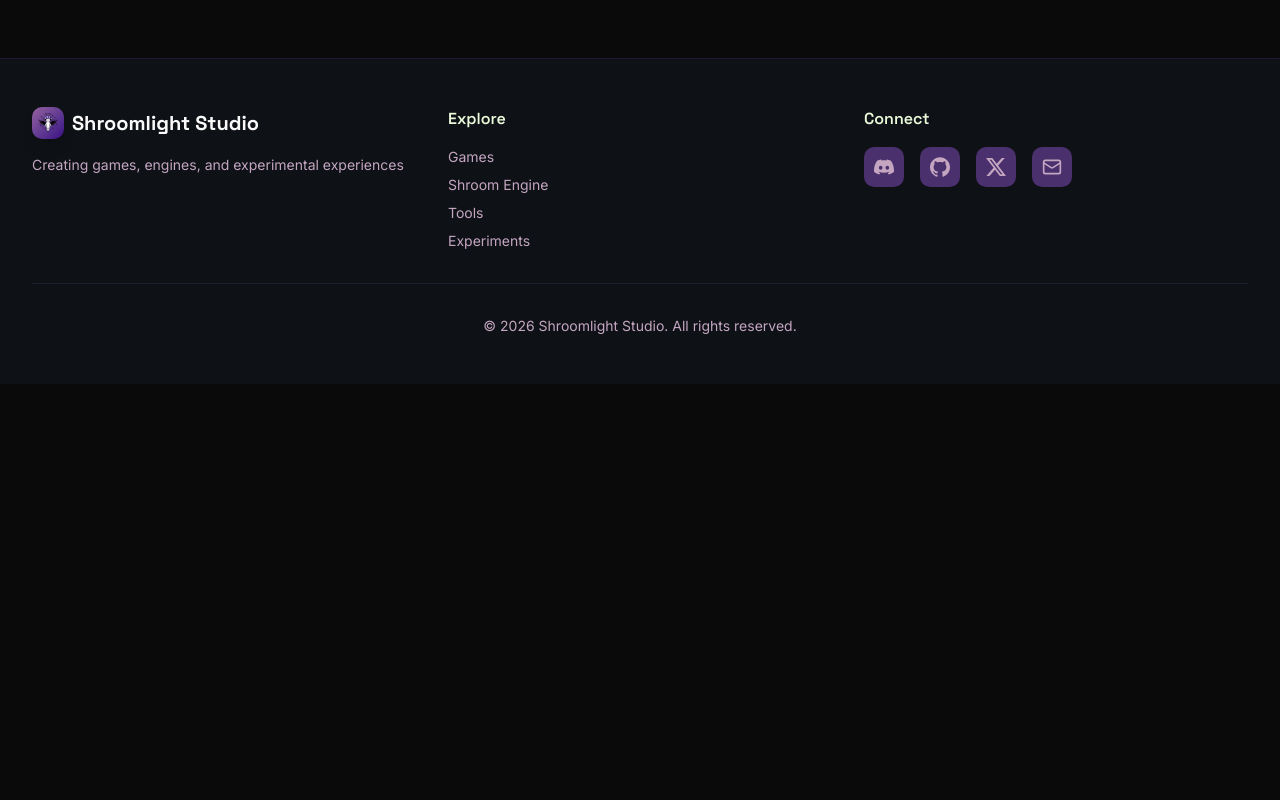
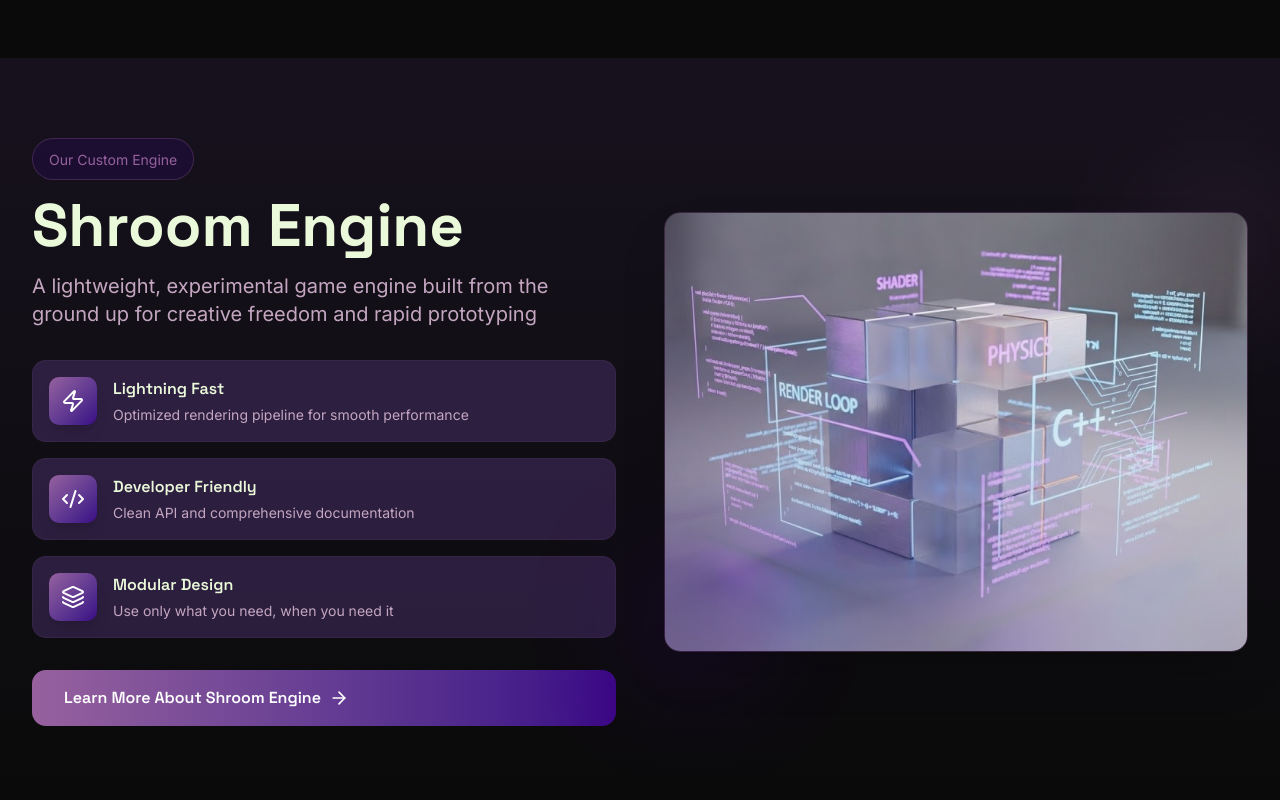
Before and after one commit to Shroomlight-Studio/website, a Next.js app: page / in a window 1280 px wide. Shown: the part 960-1760 px from the top of the page. Before the commit the page ends 1344 px from the top, so only its background shows below. Built offline with nearby package versions, Linux system fonts and the light colour scheme.

Commit message:
engine preview component

```diff
--- /dev/null
+++ b/src/app/components/EnginePreview.tsx
@@ -0,0 +1,125 @@
+"use client";
+
+import { motion } from 'framer-motion';
+import { ArrowRight, Code2, Layers, Zap } from "lucide-react";
+import Link from 'next/link';
+
+export function EnginePreview() {
+    const features = [
+        {
+            icon: Zap,
+            title: 'Lightning Fast',
+            description: 'Optimized rendering pipeline for smooth performance',
+        },
+        {
+            icon: Code2,
+            title: 'Developer Friendly',
+            description: 'Clean API and comprehensive documentation',
+        },
+        {
+            icon: Layers,
+            title: 'Modular Design',
+            description: 'Use only what you need, when you need it',
+        },
+    ];
+
+    return (
+        <section className="py-20 bg-linear-to-b from-(--shroomlight-surface)/20 to-transparent">
+            <div className="max-w-7xl mx-auto px-4 sm:px-6 lg:px-8">
+                <div className="grid grid-cols-1 lg:grid-cols-2 gap-12 items-center">
+                    {/* Left: Content */}
+                    <div className="space-y-8">
+                        {/* Title */}
+                        <div className="space-y-4">
+                            <div className="inline-block px-4 py-2 bg-(--shroomlight-glow)/20 rounded-full border border-(--shroomlight-primary)/30">
+                                <span
+                                className="text-sm text-(--shroomlight-primary)"
+                                style={{ fontFamily: 'var(--font-body)' }}
+                                >
+                                Our Custom Engine
+                                </span>
+                            </div>
+                            <h2
+                                className="text-4xl sm:text-5xl md:text-6xl font-bold text-(--shroomlight-light)"
+                                style={{ fontFamily: 'var(--font-heading)' }}
+                            >
+                                Shroom Engine
+                            </h2>
+                            <p
+                                className="text-lg sm:text-xl text-(--shroomlight-accent-1)"
+                                style={{ fontFamily: 'var(--font-body)' }}
+                            >
+                                A lightweight, experimental game engine built from the ground up for creative freedom and rapid prototyping
+                            </p>
+                        </div>
+
+                        {/* Features */}
+                        <div className="space-y-4">
+                            {features.map((feature, index) => {
+                                const Icon = feature.icon;
+                                return (
+                                <motion.div
+                                    key={feature.title}
+                                    initial={{ opacity: 0, x: -20 }}
+                                    animate={{ opacity: 1, x: 0 }}
+                                    transition={{ delay: index * 0.1 }}
+                                    className="flex items-start gap-4 p-4 rounded-xl bg-(--shroomlight-surface)/50 border border-(--shroomlight-primary)/10 hover:border-(--shroomlight-primary)/30 transition-all"
+                                >
+                                    <div className="w-12 h-12 rounded-lg bg-linear-to-br from-(--shroomlight-primary) to-(--shroomlight-glow) flex items-center justify-center shadow-lg shadow-(--shroomlight-glow)/20 flex-shrink-0">
+                                        <Icon className="w-6 h-6 text-white" />
+                                    </div>
+                                    <div>
+                                        <h4
+                                            className="font-semibold text-(--shroomlight-light) mb-1"
+                                            style={{ fontFamily: 'var(--font-heading)' }}
+                                        >
+                                            {feature.title}
+                                        </h4>
+                                        <p
+                                            className="text-sm text-(--shroomlight-accent-1)"
+                                            style={{ fontFamily: 'var(--font-body)' }}
+                                        >
+                                            {feature.description}
+                                        </p>
+                                    </div>
+                                </motion.div>
+                                );
+                            })}
+                        </div>
+
+                        {/* CTA Button */}
+                        <Link
+                            href="/engine"
+                            className="group px-8 py-4 bg-linear-to-r from-(--shroomlight-primary) to-(--shroomlight-glow) rounded-xl text-white font-semibold flex items-center gap-2 hover:shadow-2xl hover:shadow-(--shroomlight-primary)/50 transition-all hover:scale-105"
+                            style={{ fontFamily: 'var(--font-heading)' }}
+                        >
+                            Learn More About Shroom Engine
+                            <ArrowRight className="w-5 h-5 group-hover:translate-x-1 transition-transform" />
+                        </Link>
+                    </div>
+
+                    {/* Right: Visual */}
+                    <motion.div
+                        initial={{ opacity: 0, scale: 0.9 }}
+                        animate={{ opacity: 1, scale: 1 }}
+                        transition={{ duration: 0.5 }}
+                        className="relative"
+                    >
+                        <div className="relative rounded-2xl overflow-hidden border border-(--shroomlight-primary)/30 shadow-2xl shadow-(--shroomlight-primary)/20 h-96 md:h-110">
+                        <img
+                            src="/enginepreview.jpg"
+                            alt="Shroom Engine"
+                            className="w-full h-full object-cover"
+                        />
+                        <div className="absolute inset-0 bg-linear-to-tr from-(--shroomlight-glow)/20 to-transparent" />
+                        </div>
+
+                        {/* Floating elements */}
+                        <div className="absolute -top-4 -right-4 w-24 h-24 bg-(--shroomlight-primary) rounded-full blur-3xl opacity-30 animate-pulse" />
+                        <div className="absolute -bottom-4 -left-4 w-24 h-24 bg-(--shroomlight-glow) rounded-full blur-3xl opacity-30 animate-pulse" style={{ animationDelay: '1s' }} />
+                    </motion.div>
+                </div>
+            </div>
+        </section>
+    );
+}
--- a/src/app/components/Footer.tsx
+++ b/src/app/components/Footer.tsx
@@ -1,4 +1,4 @@
-import { Mail, Twitter } from "lucide-react"
+import { Mail } from "lucide-react"
 import { SiDiscord, SiGithub, SiX } from "react-icons/si";
 
 export function Footer() {
--- a/src/app/page.tsx
+++ b/src/app/page.tsx
@@ -1,10 +1,12 @@
 import Image from "next/image";
 import { Hero } from "./components/Hero";
+import { EnginePreview } from "./components/EnginePreview";
 
 export default function Home() {
   return (
     <div>
       <Hero />
+      <EnginePreview />
     </div>
   );
 }
```
Also changed, not shown: public/enginepreview.jpg (added).
